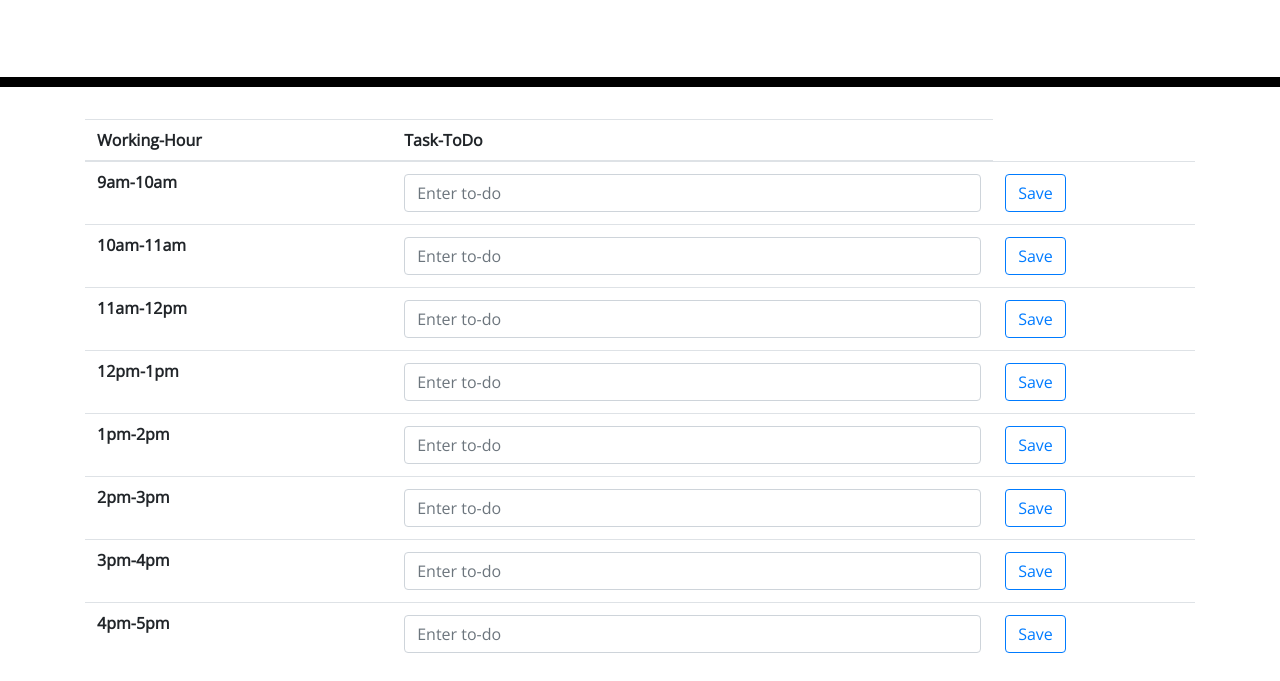
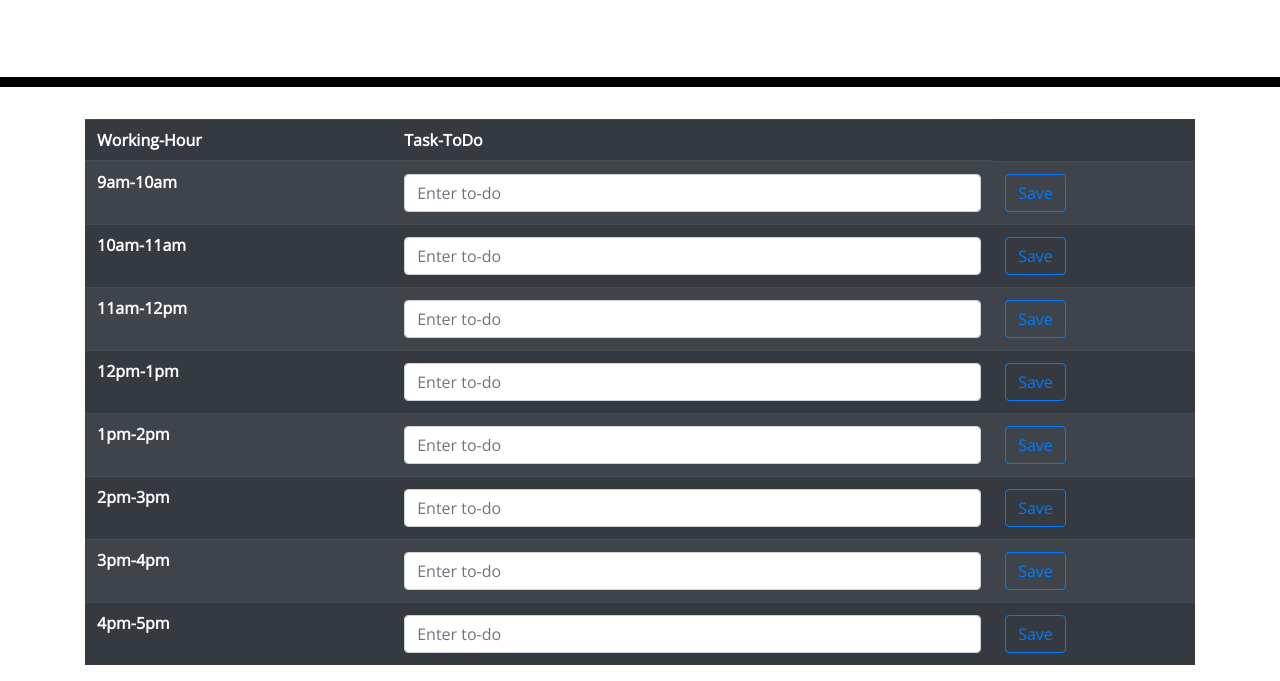
Before and after one commit to Amit-Ranjan22/Day-Scheduler, a plain HTML site: page index.html in a window 1280 px wide. Shown: the part 181-862 px from the top of the page. Drawn offline with nearby package versions, Linux system fonts and the light colour scheme.

Commit message:
add bootstarp class table-hover,table-dark,table-striped to <table> element

```diff
--- a/index.html
+++ b/index.html
@@ -21,7 +21,7 @@
   </header>
   <div class="container">
     <!-- Timeblocks go here -->
-    <table class="table">
+    <table class="table table-hover table-dark table-striped">
       <thead>
         <tr>
           <th scope="col">Working-Hour</th>
```
